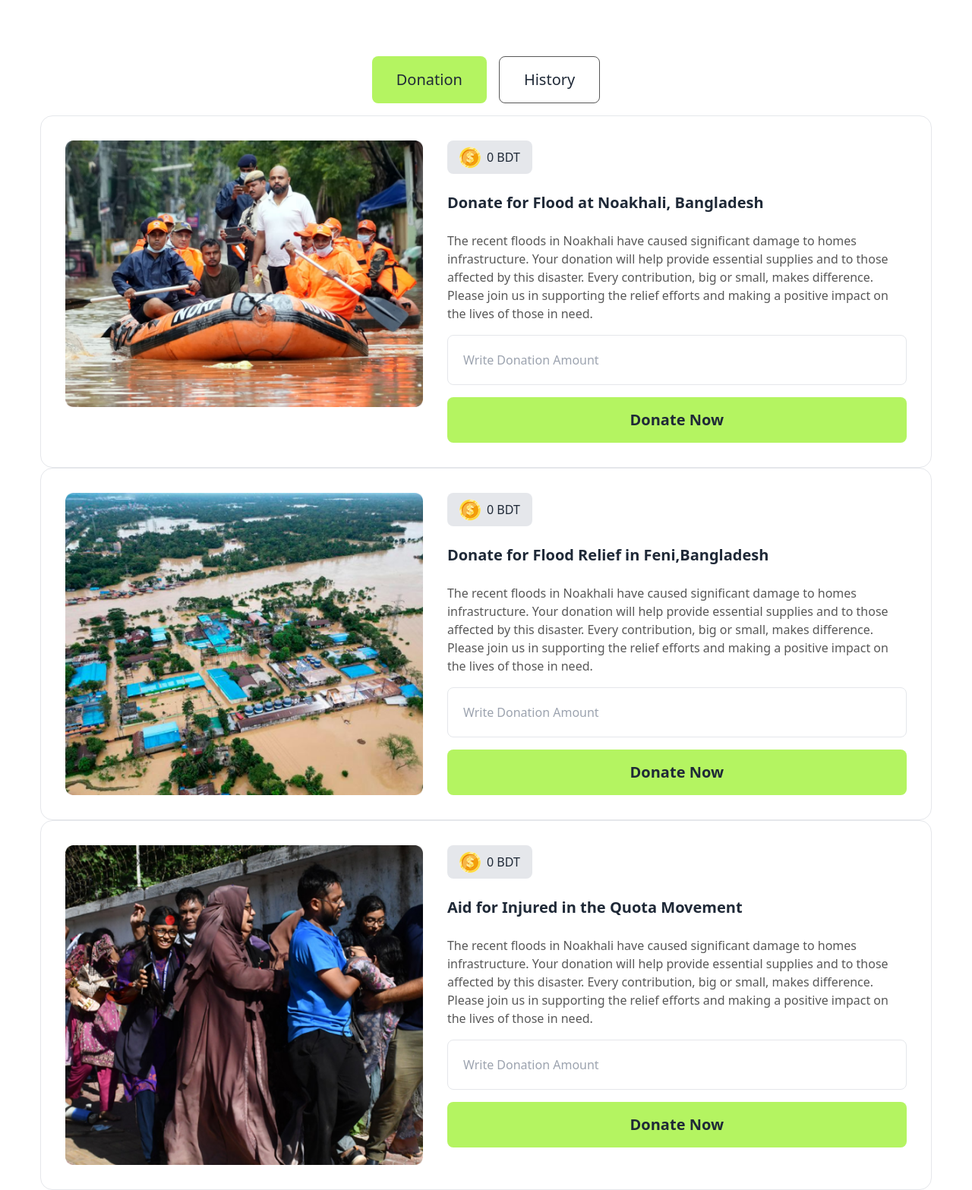
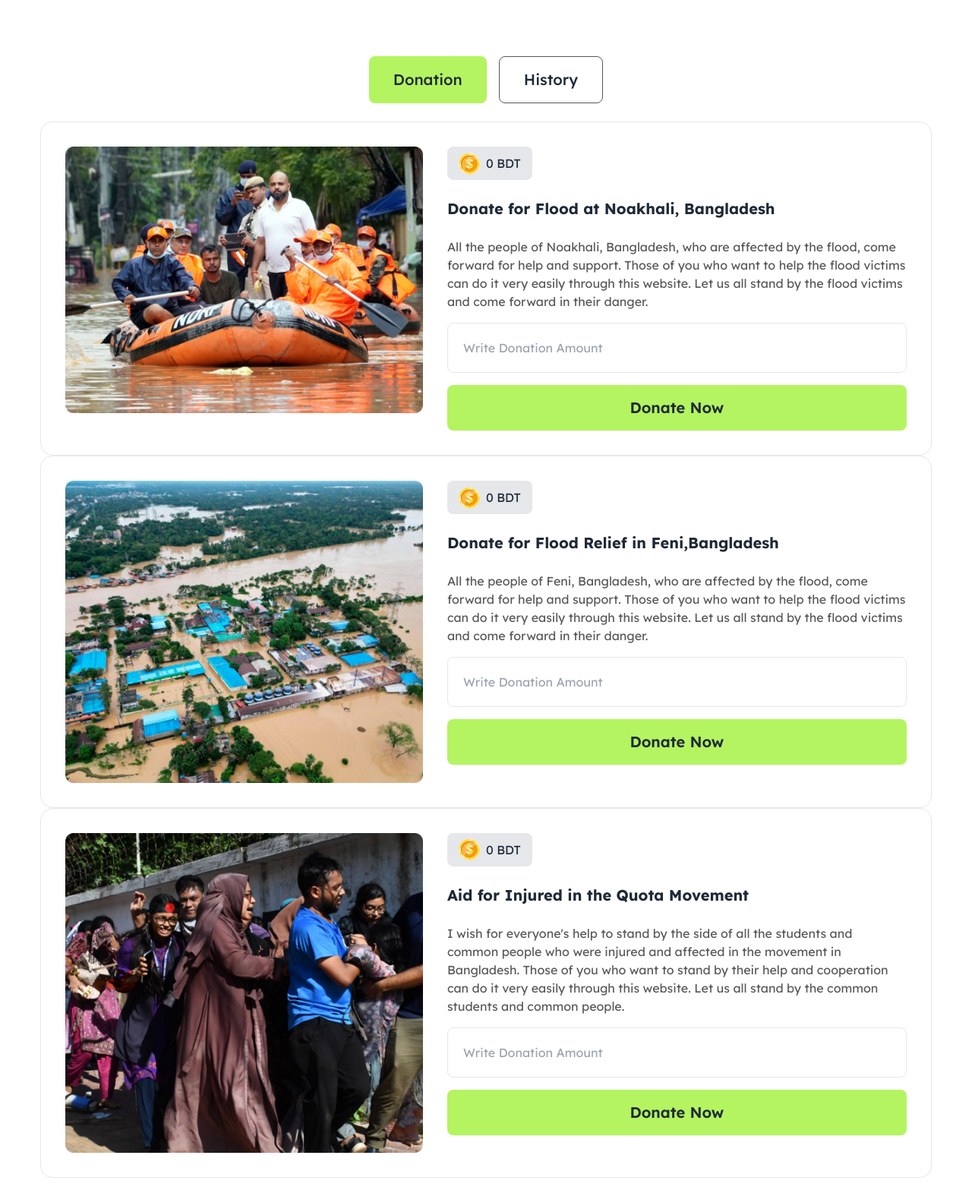
Before and after one commit to Abu-Sayed-Sarker/assingment-5, a plain HTML site: page index.html in a window 1280 px wide. Shown: the part 74-1641 px from the top of the page at 76% size. Drawn offline with nearby package versions, Linux system fonts and the light colour scheme.

Commit message:
projrct is done

```diff
--- a/index.html
+++ b/index.html
@@ -8,6 +8,10 @@
     <script src="https://cdn.tailwindcss.com"></script>
     <link href="https://cdn.jsdelivr.net/npm/daisyui@4.12.10/dist/full.min.css" rel="stylesheet" type="text/css" />
     <script src="https://cdn.tailwindcss.com"></script>
+    <!-- google font -->
+    <link rel="preconnect" href="https://fonts.googleapis.com">
+    <link rel="preconnect" href="https://fonts.gstatic.com" crossorigin>
+    <link href="https://fonts.googleapis.com/css2?family=Lexend:wght@100..900&display=swap" rel="stylesheet">
     <script>
         tailwind.config = {
             theme: {
@@ -22,11 +26,22 @@
             }
         }
     </script>
+    <style>
+        .lexend {
+            font-family: "Lexend", sans-serif;
+        }
+
+        #blur {
+
+            background: transparent;
+            backdrop-filter: blure(6px);
+        }
+    </style>
 </head>
 
-<body>
+<body class="lexend">
     <!-- this is nav section  -->
-    <div class="bg-navColor sticky">
+    <div class=" backdrop-blur sticky top-0">
         <div class="navbar lg:w-11/12 mx-auto">
             <div class="navbar-start">
                 <button id="blogeBTn"
@@ -45,6 +60,15 @@
                     <p class="text-coineClor lg:text-xl text-base"><span id="mainBlanceIs">5000</span>BDT</p>
                 </div>
             </div>
+            <!-- history and donatetion -->
+
+        </div>
+        <div id="blure "
+            class="w-11/12 mx-auto backdrop-blur sticky top-0 lg:mt-20 mt-14 mb-4 pb-2 flex justify-center gap-4">
+            <button id="Donation-btn"
+                class="lg:text-xl text-base font-medium bg-btnpramary rounded-lg lg:px-8 lg:py-4 px-6 py-3 ">Donation</button>
+            <button id="historu-btn"
+                class="lg:text-xl text-base font-medium border border-coineClor rounded-lg lg:px-8 lg:py-4 px-6 py-3 ">History</button>
         </div>
     </div>
 
@@ -52,12 +76,7 @@
     <!-- this is donate button section  -->
 
 
-    <div class="w-11/12 mx-auto backdrop-blur sticky lg:mt-20 mt-14 mb-4 flex justify-center gap-4">
-        <button id="Donation-btn"
-            class="lg:text-xl text-base font-medium bg-btnpramary rounded-lg lg:px-8 lg:py-4 px-6 py-3 ">Donation</button>
-        <button id="historu-btn"
-            class="lg:text-xl text-base font-medium border border-coineClor rounded-lg lg:px-8 lg:py-4 px-6 py-3 ">History</button>
-    </div>
+
 
     <!-- history section  -->
 
@@ -82,7 +101,7 @@
             <div class="px-8 py-8">
                 <img class src="./assets/noakhali.png" alt="">
             </div>
-            <div class=" lg:w-[60%] pr-8 py-8">
+            <div class=" lg:w-[60%] pr-8 py-8 pl-8 lg:pl-0">
                 <div class="w-28 h-11 rounded-lg bg-gray-200  flex items-center justify-center flex-row gap-2">
                     <img src="./assets/coin.png" alt="">
                     <p><span id="card-blance1">0</span> BDT</p>
@@ -90,12 +109,11 @@
 
                 <h1 id="card1-tittle" class="text-xl font-bold py-6">Donate for Flood at Noakhali, Bangladesh</h1>
 
-                <p class="text-base text-coineClor"> The recent floods in Noakhali have caused significant damage to
-                    homes
-                    infrastructure. Your donation
-                    will help provide essential supplies and to those affected by this disaster. Every contribution, big
-                    or small, makes difference. Please join us in supporting the relief efforts and making a positive
-                    impact on the lives of those in need.</p>
+                <p class="text-base text-coineClor">All the people of Noakhali, Bangladesh, who are affected by the
+                    flood, come forward for help and support. Those of you who want to help the flood victims can do it
+                    very easily through this website. Let us all stand by the flood victims and come forward in their
+                    danger.
+                </p>
 
                 <input id="donateB1" class="w-full p-5 my-4 border rounded-lg" type="text"
                     placeholder="Write Donation Amount">
@@ -111,7 +129,7 @@
             <div class="px-8 py-8">
                 <img class src="./assets/feni.png" alt="">
             </div>
-            <div class=" lg:w-[60%] pr-8 py-8">
+            <div class=" lg:w-[60%] pr-8 py-8 pl-8 lg:pl-0">
                 <div class="w-28 h-11 rounded-lg bg-gray-200  flex items-center justify-center flex-row gap-2">
                     <img src="./assets/coin.png" alt="">
                     <p><span id="card-blance2">0</span> BDT</p>
@@ -119,12 +137,10 @@
 
                 <h1 id="card2-tittle" class="text-xl font-bold py-6">Donate for Flood Relief in Feni,Bangladesh</h1>
 
-                <p class="text-base text-coineClor"> The recent floods in Noakhali have caused significant damage to
-                    homes
-                    infrastructure. Your donation
-                    will help provide essential supplies and to those affected by this disaster. Every contribution, big
-                    or small, makes difference. Please join us in supporting the relief efforts and making a positive
-                    impact on the lives of those in need.</p>
+                <p class="text-base text-coineClor">All the people of Feni, Bangladesh, who are affected by the flood,
+                    come forward for help and support. Those of you who want to help the flood victims can do it very
+                    easily through this website. Let us all stand by the flood victims and come forward in their danger.
+                </p>
 
                 <input id="donateB2" class="w-full p-5 my-4 border rounded-lg" type="text"
                     placeholder="Write Donation Amount">
@@ -142,7 +158,7 @@
             <div class="px-8 py-8">
                 <img class src="./assets/quota-protest.png" alt="">
             </div>
-            <div class=" lg:w-[60%] pr-8 py-8">
+            <div class=" lg:w-[60%] pr-8 py-8 pl-8 lg:pl-0">
                 <div class="w-28 h-11 rounded-lg bg-gray-200  flex items-center justify-center flex-row gap-2">
                     <img src="./assets/coin.png" alt="">
                     <p><span id="card-blance3">0</span> BDT</p>
@@ -150,12 +166,11 @@
 
                 <h1 id="card3-tittle" class="text-xl font-bold py-6">Aid for Injured in the Quota Movement</h1>
 
-                <p class="text-base text-coineClor"> The recent floods in Noakhali have caused significant damage to
-                    homes
-                    infrastructure. Your donation
-                    will help provide essential supplies and to those affected by this disaster. Every contribution, big
-                    or small, makes difference. Please join us in supporting the relief efforts and making a positive
-                    impact on the lives of those in need.</p>
+                <p class="text-base text-coineClor">I wish for everyone's help to stand by the side of all the students
+                    and common people who were injured and affected in the movement in Bangladesh. Those of you who want
+                    to stand by their help and cooperation can do it very easily through this website. Let us all stand
+                    by the common students and common people.
+                </p>
 
                 <input id="donateB3" class="w-full p-5 my-4 border rounded-lg" type="text"
                     placeholder="Write Donation Amount">
--- a/js/main.js
+++ b/js/main.js
@@ -24,16 +24,14 @@ document.getElementById('blogeBTn').addEventListener('click', function () {
 // main code
 
 
-console.log('abu sayed');
-
 const donationBtn = document.getElementById('Donation-btn');
 const historyBtn = document.getElementById('historu-btn');
 const historySection = document.getElementById('history-section');
 const donationSection = document.getElementById('donation-section');
 const donateBalancce = document.getElementById('donate-blance1');
-const mainBlanceEl = parseFloat(document.getElementById('mainBlanceIs').innerText);
+let mainBlanceEl = parseFloat(document.getElementById('mainBlanceIs').innerText);
 const historyTeextChange = document.getElementById('histry-text');
-console.log(mainBlanceEl);
+
 
 let currentTime = new Date();
 const WeekIntext = ['Sun', 'Mon', 'Tue', 'Wed', 'Thu', 'Fri', 'Sat'];
@@ -51,14 +49,14 @@ document.getElementById('donate-btn1').addEventListener('click', function () {
     const inputvalue1 = parseFloat(document.getElementById('donateB1').value);
     if (inputvalue1 <= 0 || mainBlanceEl < inputvalue1 || isNaN(inputvalue1)) {
         alert("Your amount in Invalid");
+        return;
 
     }
     else {
         const cardBlan3 = parseFloat(document.getElementById('card-blance1').innerText);
         const sum = donateSum(inputvalue1, cardBlan3);
         document.getElementById('card-blance1').innerText = sum;
-        const divide = mainBlance(inputvalue1, mainBlanceEl);
-        document.getElementById('mainBlanceIs').innerText = divide;
+        document.getElementById('mainBlanceIs').innerText -= inputvalue1;
 
 
 
@@ -103,8 +101,7 @@ document.getElementById('donate-btn2').addEventListener('click', function () {
         const cardBlan3 = parseFloat(document.getElementById('card-blance2').innerText);
         const sum = donateSum(inputvalue, cardBlan3);
         document.getElementById('card-blance2').innerText = sum;
-        const divide = mainBlance(inputvalue, mainBlanceEl);
-        document.getElementById('mainBlanceIs').innerText = divide;
+        document.getElementById('mainBlanceIs').innerText -= inputvalue;
 
 
         const corruntDay = currentTime.getDay();
@@ -138,17 +135,16 @@ document.getElementById('donate-btn2').addEventListener('click', function () {
 
 
 document.getElementById('donate-btn').addEventListener('click', function () {
-    const inputvalue = parseFloat(document.getElementById('donateB3').value);
-    if (inputvalue <= 0 || mainBlanceEl < inputvalue || isNaN(inputvalue)) {
+    const inputvalue3 = parseFloat(document.getElementById('donateB3').value);
+    if (inputvalue3 <= 0 || mainBlanceEl < inputvalue3 || isNaN(inputvalue3)) {
         alert("Your amount in Invalid");
 
     }
     else {
         const cardBlan3 = parseFloat(document.getElementById('card-blance3').innerText);
-        const sum = donateSum(inputvalue, cardBlan3);
+        const sum = donateSum(inputvalue3, cardBlan3);
         document.getElementById('card-blance3').innerText = sum;
-        const divide = mainBlance(inputvalue, mainBlanceEl);
-        document.getElementById('mainBlanceIs').innerText = divide;
+        document.getElementById('mainBlanceIs').innerText -= inputvalue3;
 
         const corruntDay = currentTime.getDay();
         const dayTextR = WeekIntext[corruntDay];
@@ -161,12 +157,13 @@ document.getElementById('donate-btn').addEventListener('click', function () {
         <div class="border rounded-lg">
 
 
-                <h1 class="text-xl font-bold mb-4  px-8 pt-8">${inputvalue} Taka is Donated for ${h1Is}</h1>
+                <h1 class="text-xl font-bold mb-4  px-8 pt-8">${inputvalue3} Taka is Donated for ${h1Is}</h1>
                 <p class="text-sm font-light  p-8 pt-0">Date: ${dayTextR} ${monthInR} ${currentTime.getDate()} ${currentTime.getFullYear()} ${currentTime.getHours()}:${currentTime.getMinutes()}:${currentTime.getSeconds()} GMT +0600 (Bangladesh Standard Time)</p></div>
     `
 
 
         document.getElementById('donateB3').value = '';
+
         document.getElementById('donate-btn').addEventListener(onclick = my_modal_5.show());
     }
 
@@ -200,3 +197,8 @@ donationBtn.addEventListener('click', function () {
     donationSection.classList.remove('hidden')
     historySection.classList.add('hidden')
 })
+
+
+
+
+console.log('AAAAA');
```
Also changed, not shown: mcq.html (+12 -10 lines), js/coomen.js (deleted).
